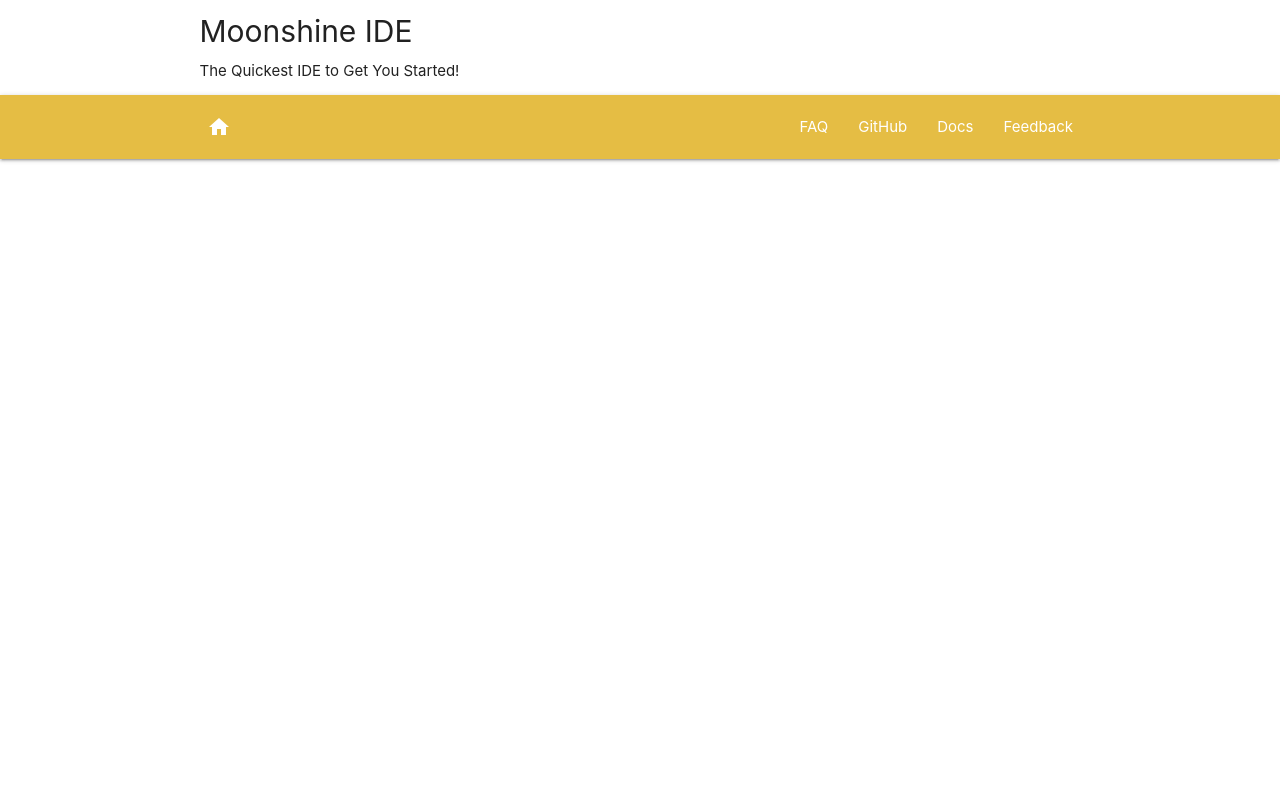
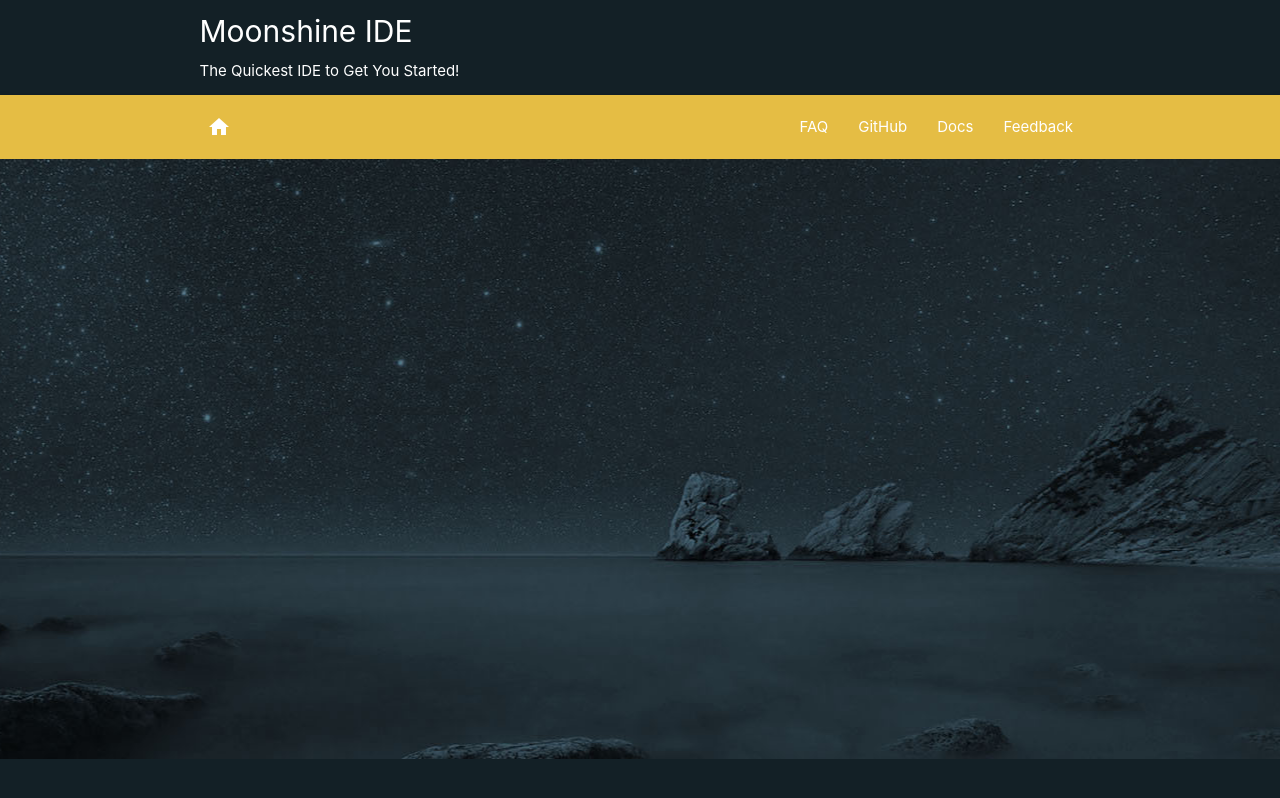
Before and after one commit to Moonshine-IDE/MoonshineWebsite, a Jekyll site: the page test.html, which Jekyll copies as it is, in a window 1280 px wide. Shown: the top 798 px of the page. Built offline with Jekyll 4.4.1, drawn with Linux system fonts in a browser that asks for light colours.

Commit message:
Add background image

```diff
--- a/test.css
+++ b/test.css
@@ -1,6 +1,8 @@
 body {
     margin: 0px;
     padding: 0px;
+    background-color: #132026;
+    color: white;
 }
 
 #layout {
@@ -40,3 +42,9 @@
     height: 64px;
     line-height: 64px;
 }
+
+#banner {
+    height: 600px;
+    background-image: url("images/andromeda-wide.jpg");
+    background-position-x: center;
+}
--- a/test.html
+++ b/test.html
@@ -50,6 +50,10 @@
         </div>
     </nav>
 
+    <div id="banner">
+
+    </div>
+
     <!--JavaScript at end of body for optimized loading-->
     <script src="js/bin/materialize.min.js"></script>
     <script>
```
Also changed, not shown: images/andromeda-wide.jpg (added), images/andromeda.jpg (deleted), images/andromeda.png (deleted).
